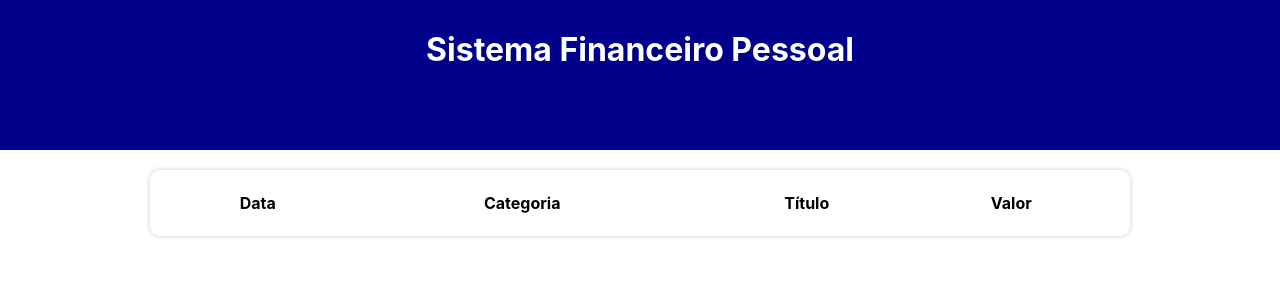
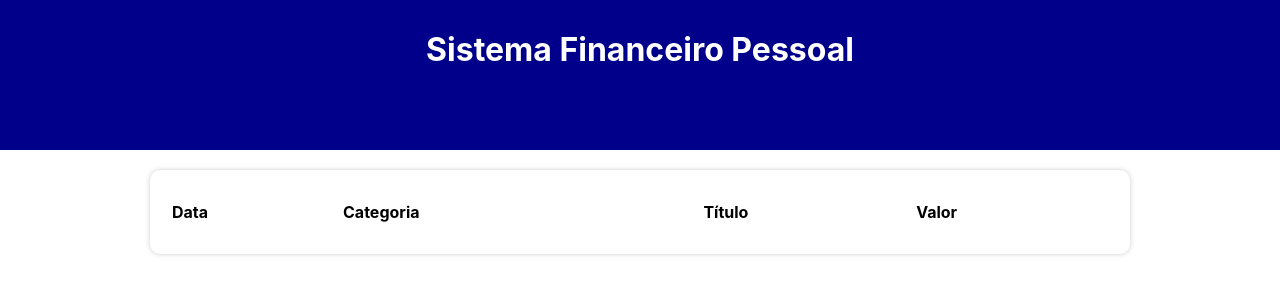
Before and after one commit to IvanMatt8/sistema-financeiro, a React (Create React App) app: page / in a window 1280 px wide. Shown: the top 300 px of the page. Built offline with nearby package versions, Linux system fonts and the light colour scheme.

Commit message:
:art: adicionado estilo a TableHeadColumn

```diff
--- a/src/components/TableArea/styles.ts
+++ b/src/components/TableArea/styles.ts
@@ -9,4 +9,8 @@ export const Table = styled.table`
   margin-top: 20px;
 `;
 
-export const TableHeadColumn = styled.th``;
+export const TableHeadColumn = styled.th<{ width?: number }>`
+  width: ${(props) => (props.width ? `${props.width}px` : "auto")};
+  padding: 10px 0;
+  text-align: left;
+`;
```
